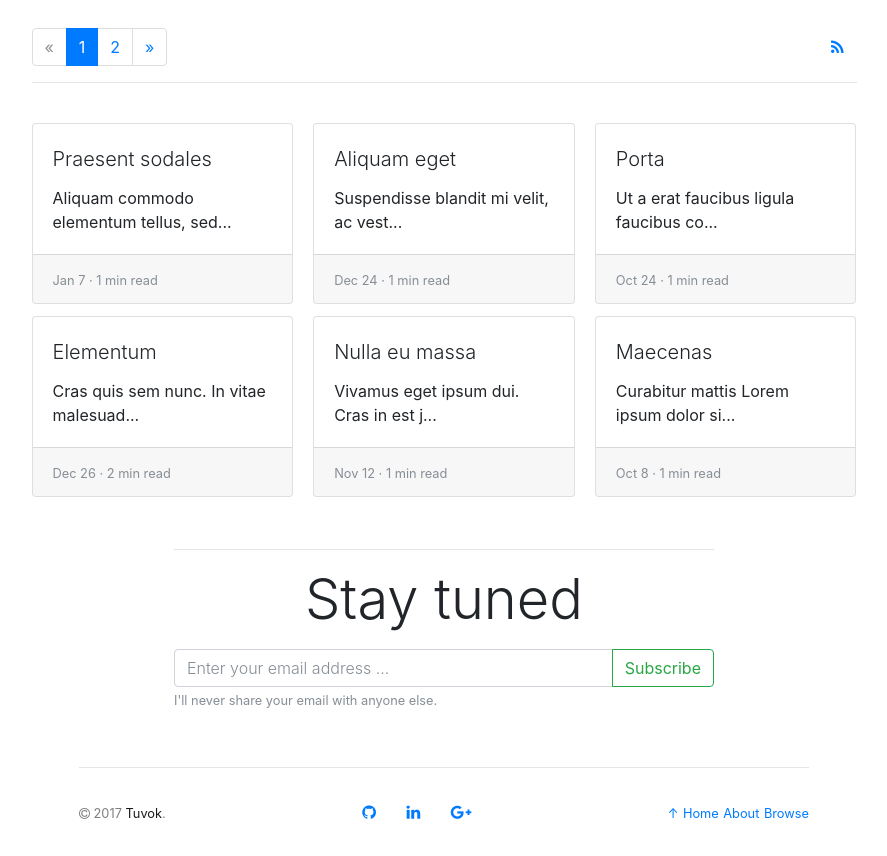
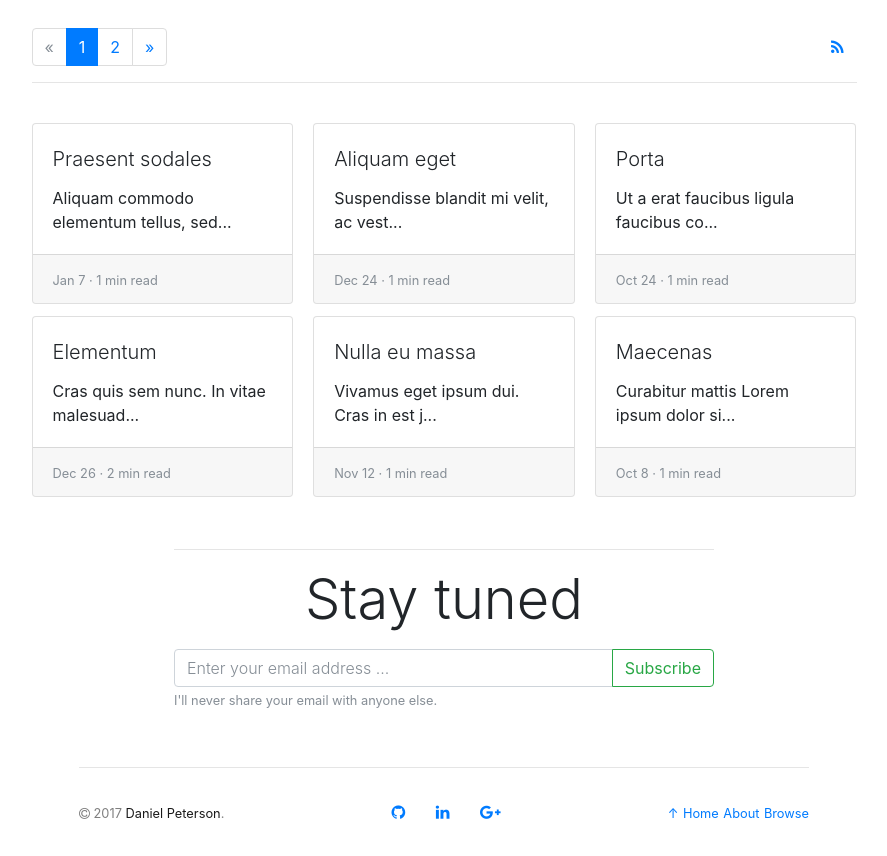
Before and after one commit to danrpts/danrpts.github.io, a Jekyll site: the page built from index.html, in a window 1280 px wide, cut to the strip 399-1255 px from the top of the page. Shown: the whole strip, without its empty margins (196-1083 px from the left). Built offline with Jekyll 4.4.1, drawn with Linux system fonts in a browser that asks for light colours; nearby versions of some CDN libraries; the list of posts is cut into pages by our own code; comment, search, counter and statistics services are not loaded.

Commit message:
updating copyright

```diff
--- a/_includes/footer.html
+++ b/_includes/footer.html
@@ -8,7 +8,7 @@
       <nav class="navbar navbar-light bg-light bg-white px-0">
 
         <span class="navbar-text mr-auto">
-          <small><i class="fa fa-copyright" aria-hidden="true"></i> 2017 <a href="https://github.com/danrpts/tuvok" target="_blank">Tuvok</a>.</small>
+          <small><i class="fa fa-copyright" aria-hidden="true"></i> 2017 <a href="https://github.com/danrpts/tuvok" target="_blank">Daniel Peterson</a>.</small>
         </span>
 
         <span>
```
